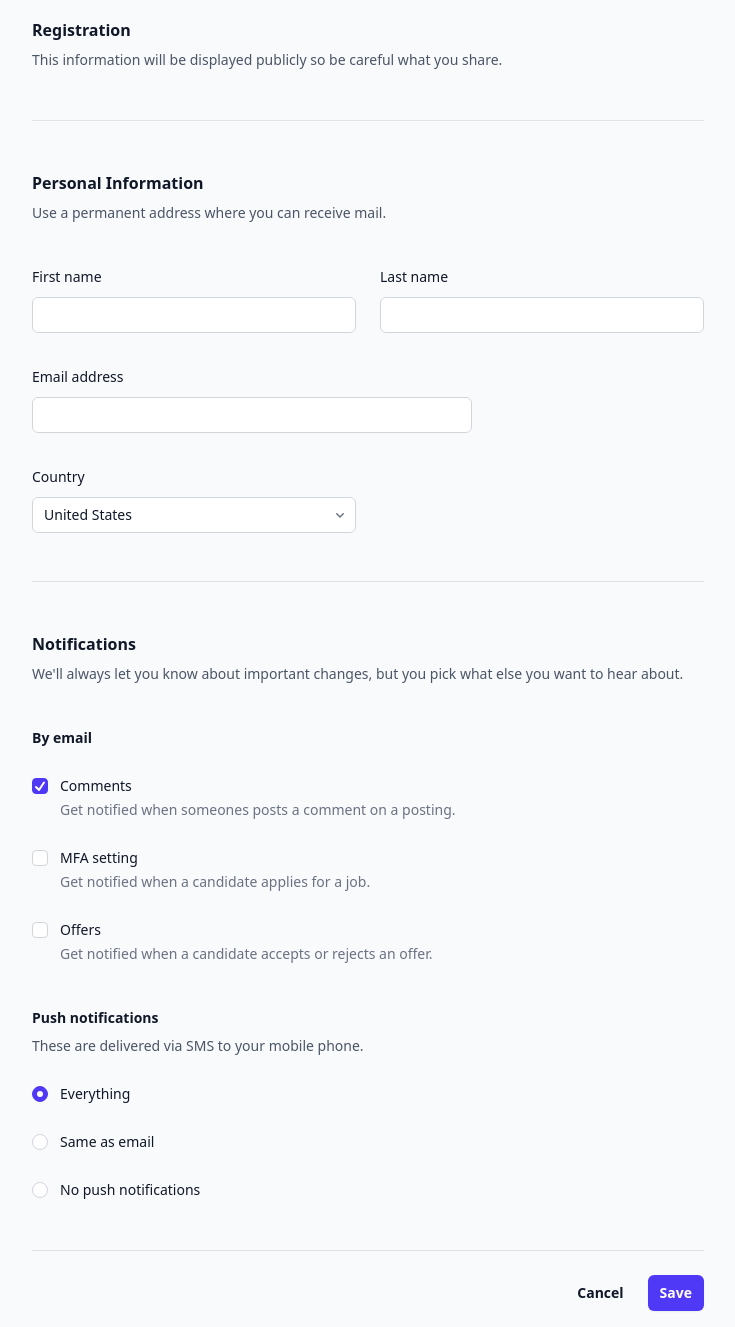
After one commit to LeonR92/AuthService, a Flask app: page /users/register in a window 1280 px wide. The commit adds this page. Shown: the whole page, without its empty margins (272-1007 px from the left). Run offline with Flask 3, Linux system fonts and the light colour scheme.

Commit message:
added form

```diff
--- a/blueprints/users/templates/users_login.html
+++ b/blueprints/users/templates/users_login.html
@@ -41,7 +41,7 @@
 
       <p class="mt-10 text-center text-sm/6 text-gray-500">
         Not a member?
-        <a href="#" class="font-semibold text-indigo-600 hover:text-indigo-500">Register now!</a>
+        <a href="{{url_for('users.register_user')}}" class="font-semibold text-indigo-600 hover:text-indigo-500">Register now!</a>
       </p>
     </div>
   </div>
--- /dev/null
+++ b/blueprints/users/templates/users_register.html
@@ -0,0 +1,151 @@
+<!DOCTYPE html>
+<html lang="en">
+<head>
+    <meta charset="UTF-8">
+    <meta name="viewport" content="width=device-width, initial-scale=1.0">
+    <title>Document</title>
+    <script src="https://unpkg.com/@tailwindcss/browser@4"></script>
+</head>
+
+    <body class="p-4 bg-gray-50">
+        <div class="max-w-2xl mx-auto">
+            <form>
+                <div class="space-y-12">
+                  <div class="border-b border-gray-900/10 pb-12">
+                    <h2 class="text-base/7 font-semibold text-gray-900">Registration</h2>
+                    <p class="mt-1 text-sm/6 text-gray-600">This information will be displayed publicly so be careful what you share.</p>
+
+
+                  </div>
+
+                  <div class="border-b border-gray-900/10 pb-12">
+                    <h2 class="text-base/7 font-semibold text-gray-900">Personal Information</h2>
+                    <p class="mt-1 text-sm/6 text-gray-600">Use a permanent address where you can receive mail.</p>
+
+                    <div class="mt-10 grid grid-cols-1 gap-x-6 gap-y-8 sm:grid-cols-6">
+                      <div class="sm:col-span-3">
+                        <label for="first-name" class="block text-sm/6 font-medium text-gray-900">First name</label>
+                        <div class="mt-2">
+                          <input type="text" name="first-name" id="first-name" autocomplete="given-name" class="block w-full rounded-md bg-white px-3 py-1.5 text-base text-gray-900 outline-1 -outline-offset-1 outline-gray-300 placeholder:text-gray-400 focus:outline-2 focus:-outline-offset-2 focus:outline-indigo-600 sm:text-sm/6">
+                        </div>
+                      </div>
+
+                      <div class="sm:col-span-3">
+                        <label for="last-name" class="block text-sm/6 font-medium text-gray-900">Last name</label>
+                        <div class="mt-2">
+                          <input type="text" name="last-name" id="last-name" autocomplete="family-name" class="block w-full rounded-md bg-white px-3 py-1.5 text-base text-gray-900 outline-1 -outline-offset-1 outline-gray-300 placeholder:text-gray-400 focus:outline-2 focus:-outline-offset-2 focus:outline-indigo-600 sm:text-sm/6">
+                        </div>
+                      </div>
+
+                      <div class="sm:col-span-4">
+                        <label for="email" class="block text-sm/6 font-medium text-gray-900">Email address</label>
+                        <div class="mt-2">
+                          <input id="email" name="email" type="email" autocomplete="email" class="block w-full rounded-md bg-white px-3 py-1.5 text-base text-gray-900 outline-1 -outline-offset-1 outline-gray-300 placeholder:text-gray-400 focus:outline-2 focus:-outline-offset-2 focus:outline-indigo-600 sm:text-sm/6">
+                        </div>
+                      </div>
+
+                      <div class="sm:col-span-3">
+                        <label for="country" class="block text-sm/6 font-medium text-gray-900">Country</label>
+                        <div class="mt-2 grid grid-cols-1">
+                          <select id="country" name="country" autocomplete="country-name" class="col-start-1 row-start-1 w-full appearance-none rounded-md bg-white py-1.5 pr-8 pl-3 text-base text-gray-900 outline-1 -outline-offset-1 outline-gray-300 focus:outline-2 focus:-outline-offset-2 focus:outline-indigo-600 sm:text-sm/6">
+                            <option>United States</option>
+                            <option>Canada</option>
+                            <option>Mexico</option>
+                          </select>
+                          <svg class="pointer-events-none col-start-1 row-start-1 mr-2 size-5 self-center justify-self-end text-gray-500 sm:size-4" viewBox="0 0 16 16" fill="currentColor" aria-hidden="true" data-slot="icon">
+                            <path fill-rule="evenodd" d="M4.22 6.22a.75.75 0 0 1 1.06 0L8 8.94l2.72-2.72a.75.75 0 1 1 1.06 1.06l-3.25 3.25a.75.75 0 0 1-1.06 0L4.22 7.28a.75.75 0 0 1 0-1.06Z" clip-rule="evenodd" />
+                          </svg>
+                        </div>
+                      </div>
+                    </div>
+                  </div>
+
+                  <div class="border-b border-gray-900/10 pb-12">
+                    <h2 class="text-base/7 font-semibold text-gray-900">Notifications</h2>
+                    <p class="mt-1 text-sm/6 text-gray-600">We'll always let you know about important changes, but you pick what else you want to hear about.</p>
+
+                    <div class="mt-10 space-y-10">
+                      <fieldset>
+                        <legend class="text-sm/6 font-semibold text-gray-900">By email</legend>
+                        <div class="mt-6 space-y-6">
+                          <div class="flex gap-3">
+                            <div class="flex h-6 shrink-0 items-center">
+                              <div class="group grid size-4 grid-cols-1">
+                                <input id="comments" aria-describedby="comments-description" name="comments" type="checkbox" checked class="col-start-1 row-start-1 appearance-none rounded-sm border border-gray-300 bg-white checked:border-indigo-600 checked:bg-indigo-600 indeterminate:border-indigo-600 indeterminate:bg-indigo-600 focus-visible:outline-2 focus-visible:outline-offset-2 focus-visible:outline-indigo-600 disabled:border-gray-300 disabled:bg-gray-100 disabled:checked:bg-gray-100 forced-colors:appearance-auto">
+                                <svg class="pointer-events-none col-start-1 row-start-1 size-3.5 self-center justify-self-center stroke-white group-has-disabled:stroke-gray-950/25" viewBox="0 0 14 14" fill="none">
+                                  <path class="opacity-0 group-has-checked:opacity-100" d="M3 8L6 11L11 3.5" stroke-width="2" stroke-linecap="round" stroke-linejoin="round" />
+                                  <path class="opacity-0 group-has-indeterminate:opacity-100" d="M3 7H11" stroke-width="2" stroke-linecap="round" stroke-linejoin="round" />
+                                </svg>
+                              </div>
+                            </div>
+                            <div class="text-sm/6">
+                              <label for="comments" class="font-medium text-gray-900">Comments</label>
+                              <p id="comments-description" class="text-gray-500">Get notified when someones posts a comment on a posting.</p>
+                            </div>
+                          </div>
+                          <div class="flex gap-3">
+                            <div class="flex h-6 shrink-0 items-center">
+                              <div class="group grid size-4 grid-cols-1">
+                                <input id="candidates" aria-describedby="candidates-description" name="candidates" type="checkbox" class="col-start-1 row-start-1 appearance-none rounded-sm border border-gray-300 bg-white checked:border-indigo-600 checked:bg-indigo-600 indeterminate:border-indigo-600 indeterminate:bg-indigo-600 focus-visible:outline-2 focus-visible:outline-offset-2 focus-visible:outline-indigo-600 disabled:border-gray-300 disabled:bg-gray-100 disabled:checked:bg-gray-100 forced-colors:appearance-auto">
+                                <svg class="pointer-events-none col-start-1 row-start-1 size-3.5 self-center justify-self-center stroke-white group-has-disabled:stroke-gray-950/25" viewBox="0 0 14 14" fill="none">
+                                  <path class="opacity-0 group-has-checked:opacity-100" d="M3 8L6 11L11 3.5" stroke-width="2" stroke-linecap="round" stroke-linejoin="round" />
+                                  <path class="opacity-0 group-has-indeterminate:opacity-100" d="M3 7H11" stroke-width="2" stroke-linecap="round" stroke-linejoin="round" />
+                                </svg>
+                              </div>
+                            </div>
+                            <div class="text-sm/6">
+                              <label for="candidates" class="font-medium text-gray-900">MFA setting</label>
+                              <p id="candidates-description" class="text-gray-500">Get notified when a candidate applies for a job.</p>
+                            </div>
+                          </div>
+                          <div class="flex gap-3">
+                            <div class="flex h-6 shrink-0 items-center">
+                              <div class="group grid size-4 grid-cols-1">
+                                <input id="offers" aria-describedby="offers-description" name="offers" type="checkbox" class="col-start-1 row-start-1 appearance-none rounded-sm border border-gray-300 bg-white checked:border-indigo-600 checked:bg-indigo-600 indeterminate:border-indigo-600 indeterminate:bg-indigo-600 focus-visible:outline-2 focus-visible:outline-offset-2 focus-visible:outline-indigo-600 disabled:border-gray-300 disabled:bg-gray-100 disabled:checked:bg-gray-100 forced-colors:appearance-auto">
+                                <svg class="pointer-events-none col-start-1 row-start-1 size-3.5 self-center justify-self-center stroke-white group-has-disabled:stroke-gray-950/25" viewBox="0 0 14 14" fill="none">
+                                  <path class="opacity-0 group-has-checked:opacity-100" d="M3 8L6 11L11 3.5" stroke-width="2" stroke-linecap="round" stroke-linejoin="round" />
+                                  <path class="opacity-0 group-has-indeterminate:opacity-100" d="M3 7H11" stroke-width="2" stroke-linecap="round" stroke-linejoin="round" />
+                                </svg>
+                              </div>
+                            </div>
+                            <div class="text-sm/6">
+                              <label for="offers" class="font-medium text-gray-900">Offers</label>
+                              <p id="offers-description" class="text-gray-500">Get notified when a candidate accepts or rejects an offer.</p>
+                            </div>
+                          </div>
+                        </div>
+                      </fieldset>
+
+                      <fieldset>
+                        <legend class="text-sm/6 font-semibold text-gray-900">Push notifications</legend>
+                        <p class="mt-1 text-sm/6 text-gray-600">These are delivered via SMS to your mobile phone.</p>
+                        <div class="mt-6 space-y-6">
+                          <div class="flex items-center gap-x-3">
+                            <input id="push-everything" name="push-notifications" type="radio" checked class="relative size-4 appearance-none rounded-full border border-gray-300 bg-white before:absolute before:inset-1 before:rounded-full before:bg-white not-checked:before:hidden checked:border-indigo-600 checked:bg-indigo-600 focus-visible:outline-2 focus-visible:outline-offset-2 focus-visible:outline-indigo-600 disabled:border-gray-300 disabled:bg-gray-100 disabled:before:bg-gray-400 forced-colors:appearance-auto forced-colors:before:hidden">
+                            <label for="push-everything" class="block text-sm/6 font-medium text-gray-900">Everything</label>
+                          </div>
+                          <div class="flex items-center gap-x-3">
+                            <input id="push-email" name="push-notifications" type="radio" class="relative size-4 appearance-none rounded-full border border-gray-300 bg-white before:absolute before:inset-1 before:rounded-full before:bg-white not-checked:before:hidden checked:border-indigo-600 checked:bg-indigo-600 focus-visible:outline-2 focus-visible:outline-offset-2 focus-visible:outline-indigo-600 disabled:border-gray-300 disabled:bg-gray-100 disabled:before:bg-gray-400 forced-colors:appearance-auto forced-colors:before:hidden">
+                            <label for="push-email" class="block text-sm/6 font-medium text-gray-900">Same as email</label>
+                          </div>
+                          <div class="flex items-center gap-x-3">
+                            <input id="push-nothing" name="push-notifications" type="radio" class="relative size-4 appearance-none rounded-full border border-gray-300 bg-white before:absolute before:inset-1 before:rounded-full before:bg-white not-checked:before:hidden checked:border-indigo-600 checked:bg-indigo-600 focus-visible:outline-2 focus-visible:outline-offset-2 focus-visible:outline-indigo-600 disabled:border-gray-300 disabled:bg-gray-100 disabled:before:bg-gray-400 forced-colors:appearance-auto forced-colors:before:hidden">
+                            <label for="push-nothing" class="block text-sm/6 font-medium text-gray-900">No push notifications</label>
+                          </div>
+                        </div>
+                      </fieldset>
+                    </div>
+                  </div>
+                </div>
+
+                <div class="mt-6 flex items-center justify-end gap-x-6">
+                  <button type="button" class="text-sm/6 font-semibold text-gray-900">Cancel</button>
+                  <button type="submit" class="rounded-md bg-indigo-600 px-3 py-2 text-sm font-semibold text-white shadow-xs hover:bg-indigo-500 focus-visible:outline-2 focus-visible:outline-offset-2 focus-visible:outline-indigo-600">Save</button>
+                </div>
+              </form>
+
+        </div>
+    </body>
+
+
+</html>
--- a/blueprints/users/views.py
+++ b/blueprints/users/views.py
@@ -18,6 +18,10 @@ users = Blueprint(
 @users.route("/login")
 def user_profile():
     return render_template("users_login.html")
+
+@users.route("/register")
+def register_user():
+    return render_template("users_register.html")
 
 @users.route("/users", methods=["POST"])
 def create_user():
```
